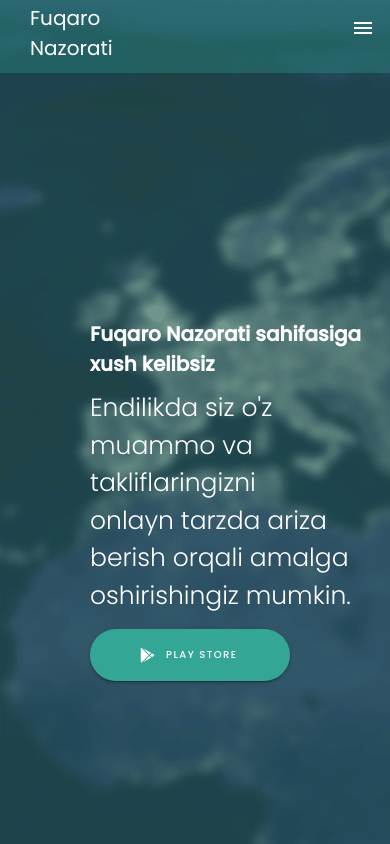
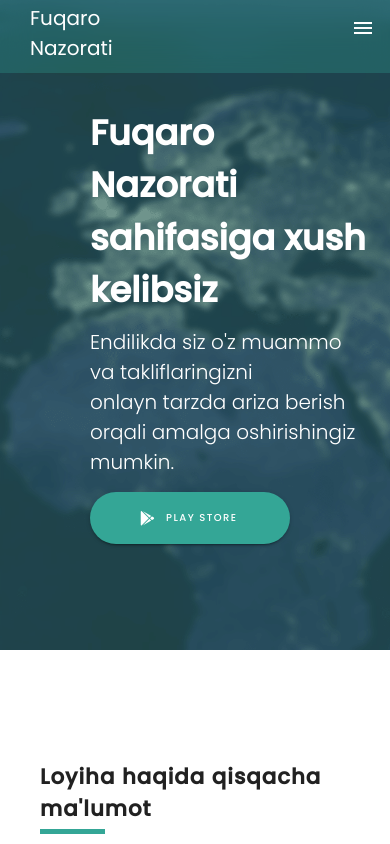
Before and after one commit to SAIDAKBAR123/fuqaro-nazorati-landing, a Vue app: page / in a window 390 px wide. Shown: the top 844 px of the page. Built offline with nearby package versions, Linux system fonts and the light colour scheme.

Commit message:
navbar and header update

```diff
--- a/src/components/Landing/index.vue
+++ b/src/components/Landing/index.vue
@@ -12,14 +12,18 @@
         class="header-decor"
       ></div>
       <div class="header-title-info">
-        <h1 class="text_layout">Fuqaro Nazorati sahifasiga xush kelibsiz</h1>
-        <span class="text_layout_small font-weight-light"
+        <h1 class="text_layout pr-2">
+          Fuqaro Nazorati sahifasiga xush kelibsiz
+        </h1>
+        <span class="text_layout_small font-weight-light pr-1"
           >Endilikda siz o'z muammo va takliflaringizni <br />
           onlayn tarzda ariza berish orqali amalga oshirishingiz mumkin.
         </span>
-        <v-btn rounded color="primary" x-large width="200px"
-          ><v-icon left>mdi-google-play</v-icon>Play Store</v-btn
-        >
+        <a href="#">
+          <v-btn rounded color="primary" x-large width="200px"
+            ><v-icon left>mdi-google-play</v-icon>Play Store</v-btn
+          >
+        </a>
       </div>
     </div>
 
@@ -228,10 +232,16 @@ export default {
 }
 
 @media (max-width: 400px) {
+  .header-container {
+    height: 650px;
+  }
   .header-decor {
     display: none;
   }
   .text_layout {
+    font-size: 35px;
+  }
+  .text_layout_small {
     font-size: 20px;
   }
 }
@@ -369,6 +379,9 @@ export default {
 }
 
 @media (max-width: 360px) {
+  .header-container {
+    height: 650px;
+  }
   .text_layout {
     font-size: 30px;
   }
--- a/src/components/Mottos/index.vue
+++ b/src/components/Mottos/index.vue
@@ -11,17 +11,17 @@
     ></div>
     <div id="tafsilot">
       <p class="text-about">
-        Ushbu qo'llanma sizga bizning ilovani ishga tushurishingizga yordam
+        Ushbu qo'llanma sizga bizning ilovani ishga tushirishingizga yordam
         beradi. Ushbu qo'llanmani bosqichma bosqish amalga oshiring!
       </p>
     </div>
     <div class="template-box_container">
       <div class="rectangle instruction-1"></div>
       <div class="text-container">
-        <h2 class="text_layout">1. Ilovani ishga tushurish</h2>
+        <h2 class="text_layout">1. Ilovani ishga tushirish</h2>
         <p class="pt-5 text-haqida-p">
           Bizning ilovani yuklab olganingizda sizda quyidagi ko'rinishda sahifa
-          paydo bo'ladi. Ilovani ishga tushurish uchun
+          paydo bo'ladi. Ilovani ishga tushirish uchun
           <strong>Boshlash</strong> tugmasini bosing!
         </p>
       </div>
@@ -66,7 +66,7 @@
         <p class="pt-5 text-haqida-p">
           Murojaatingiz kerakli tashkilotga yetib borgach, sizga mutasaddi
           tashkilotlar tomonidan habar keladi. Siz to'gridan to'gri mutasaddi
-          tashkilotalar bilan aloqada bo'lib, muammo hal bo'lish jarayonini
+          tashkilotlar bilan aloqada bo'lib, muammo hal bo'lish jarayonini
           kuzatib borasiz!
         </p>
       </div>
@@ -150,7 +150,7 @@
           </div>
           <div class="grid-item">
             <v-img
-               height="100px"
+              height="100px"
               width="100px"
               contain
               class="mx-auto"
@@ -207,7 +207,7 @@
 .text_layout {
   font-size: 30px;
 }
-.bkg{
+.bkg {
   background-size: contain;
 }
 .text-haqida-p {
--- a/src/components/Toolbar/index.vue
+++ b/src/components/Toolbar/index.vue
@@ -3,7 +3,7 @@
     <div class="logo">
       <p>
         Fuqaro <br />
-         Nazorati
+        Nazorati
       </p>
     </div>
     <a href="" class="toggle-button" @click.prevent="toggleButton()"
@@ -12,11 +12,19 @@
     <div class="navbar-links" v-bind:class="{ active: isActive }">
       <ul>
         <li>
-          <a href="#tafsilot" @click.prevent="navbarLinkClick()">Texnik Tavsilot</a>
+          <a href="#tafsilot" @click.prevent="navbarLinkClick()"
+            >Texnik Tavsilot</a
+          >
         </li>
-        <li><a href="#about" @click.prevent="navbarLinkClick()">Biz Haqimizda</a></li>
-        <li><a href="#statistic" @click.prevent="navbarLinkClick()">Statistika</a></li>
-        <li><a href="#hizmat" @click.prevent="navbarLinkClick()">Hizmatlar</a></li>
+        <li>
+          <a href="#about" @click.prevent="navbarLinkClick()">Biz Haqimizda</a>
+        </li>
+        <li>
+          <a href="#statistic" @click.prevent="navbarLinkClick()">Statistika</a>
+        </li>
+        <li>
+          <a href="#hizmat" @click.prevent="navbarLinkClick()">Hizmatlar</a>
+        </li>
         <li><a href="#aloqa" @click.prevent="navbarLinkClick()">Aloqa</a></li>
         <!--<li>
           <a href=""><v-icon style="color: rgb(43 129 197)">mdi-web</v-icon><v-icon style="color: rgb(43 129 197)">mdi-menu-down-outline</v-icon></a>
@@ -71,6 +79,7 @@ export default {
   position: fixed;
   z-index: 111;
   background-color: rgba(52, 166, 150, 0.3);
+  backdrop-filter: blur(15px);
 }
 
 .logo {
```
Also changed, not shown: 1 other file (tests, documents, lock files or other folders).
